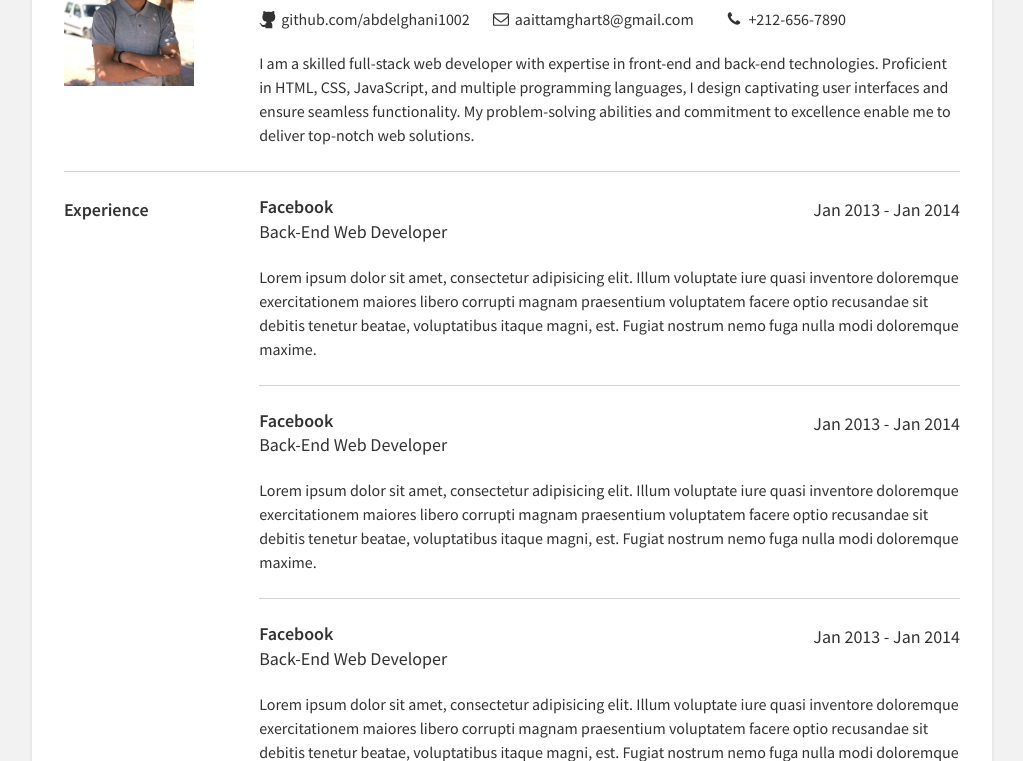
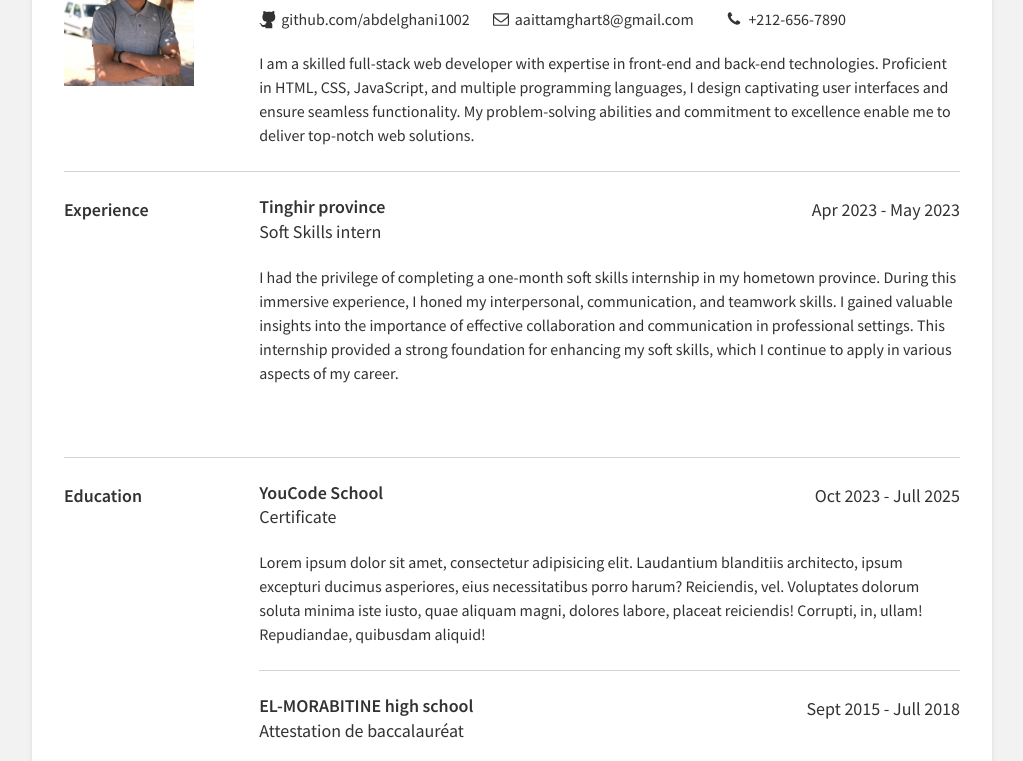
Before and after one commit to abdelghani1002/my-resume, a plain HTML site: page index.html in a window 1280 px wide. Shown: the part 183-944 px from the top of the page, without its empty margins (128-1151 px from the left). Drawn offline with nearby package versions, Linux system fonts and the light colour scheme.

Commit message:
edit experience and education sections

```diff
--- a/index.html
+++ b/index.html
@@ -3,7 +3,7 @@
 
 <head>
   <meta charset="UTF-8">
-  <title>Joe's Resume</title>
+  <title>AIT TAMGHART Abdelghani</title>
   <link href="https://fonts.googleapis.com/css?family=Source+Sans+Pro:300,400,600" rel="stylesheet">
   <link rel="stylesheet" href="https://cdnjs.cloudflare.com/ajax/libs/meyer-reset/2.0/reset.min.css">
   <link rel="stylesheet" href="style.css">
@@ -59,46 +59,18 @@
         <div class="job">
           <div class="job-title-container">
             <div>
-              <div class="job-company">Facebook</div>
-              <div class="job-title">Back-End Web Developer</div>
+              <div class="job-company">Tinghir province</div>
+              <div class="job-title">Soft Skills intern</div>
             </div>
             <div>
-              Jan 2013 - Jan 2014
+              Apr 2023 - May 2023
             </div>
           </div> <!-- end job-title container -->
-          <p>Lorem ipsum dolor sit amet, consectetur adipisicing elit. Illum voluptate iure quasi inventore doloremque
-            exercitationem maiores libero corrupti magnam praesentium voluptatem facere optio recusandae sit debitis
-            tenetur beatae, voluptatibus itaque magni, est. Fugiat nostrum nemo fuga nulla modi doloremque maxime.</p>
-        </div> <!-- end job -->
-
-        <div class="job">
-          <div class="job-title-container">
-            <div>
-              <div class="job-company">Facebook</div>
-              <div class="job-title">Back-End Web Developer</div>
-            </div>
-            <div>
-              Jan 2013 - Jan 2014
-            </div>
-          </div> <!-- end job-title container -->
-          <p>Lorem ipsum dolor sit amet, consectetur adipisicing elit. Illum voluptate iure quasi inventore doloremque
-            exercitationem maiores libero corrupti magnam praesentium voluptatem facere optio recusandae sit debitis
-            tenetur beatae, voluptatibus itaque magni, est. Fugiat nostrum nemo fuga nulla modi doloremque maxime.</p>
-        </div> <!-- end job -->
-
-        <div class="job">
-          <div class="job-title-container">
-            <div>
-              <div class="job-company">Facebook</div>
-              <div class="job-title">Back-End Web Developer</div>
-            </div>
-            <div>
-              Jan 2013 - Jan 2014
-            </div>
-          </div> <!-- end job-title container -->
-          <p>Lorem ipsum dolor sit amet, consectetur adipisicing elit. Illum voluptate iure quasi inventore doloremque
-            exercitationem maiores libero corrupti magnam praesentium voluptatem facere optio recusandae sit debitis
-            tenetur beatae, voluptatibus itaque magni, est. Fugiat nostrum nemo fuga nulla modi doloremque maxime.</p>
+          <p>I had the privilege of completing a one-month soft skills internship in my hometown province.
+            During this immersive experience, I honed my interpersonal, communication, and teamwork skills.
+            I gained valuable insights into the importance of effective collaboration and communication in
+            professional settings. This internship provided a strong foundation for enhancing my soft skills,
+            which I continue to apply in various aspects of my career.</p>
         </div> <!-- end job -->
       </div>
     </section>
@@ -110,11 +82,11 @@
         <div class="job">
           <div class="job-title-container">
             <div>
-              <div class="job-company">University of School</div>
-              <div class="job-title">Bachelors of Science in Some Field</div>
+              <div class="job-company">YouCode School</div>
+              <div class="job-title">Certificate </div>
             </div>
             <div>
-              Jan 2013 - Jan 2014
+              Oct 2023 - Jull 2025
             </div>
           </div> <!-- end job-title container -->
           <p>Lorem ipsum dolor sit amet, consectetur adipisicing elit. Laudantium blanditiis architecto, ipsum excepturi
@@ -122,6 +94,23 @@
             iusto, quae aliquam magni, dolores labore, placeat reiciendis! Corrupti, in, ullam! Repudiandae, quibusdam
             aliquid!</p>
         </div> <!-- end job -->
+
+        <div class="job">
+          <div class="job-title-container">
+            <div>
+              <div class="job-company">EL-MORABITINE high school</div>
+              <div class="job-title">Attestation de baccalauréat</div>
+            </div>
+            <div>
+              Sept 2015 - Jull 2018
+            </div>
+          </div> <!-- end job-title container -->
+          <p>I am currently in my first year at Youcode, a prestigious tech school known for its innovative
+            programs in web development and programming. This experience is propelling my journey toward a
+            comprehensive understanding of technology and its applications. I am excited to continue my education
+            and further expand my skills in the tech industry.</p>
+        </div> <!-- end job -->
+
       </div>
     </section>
 
```
